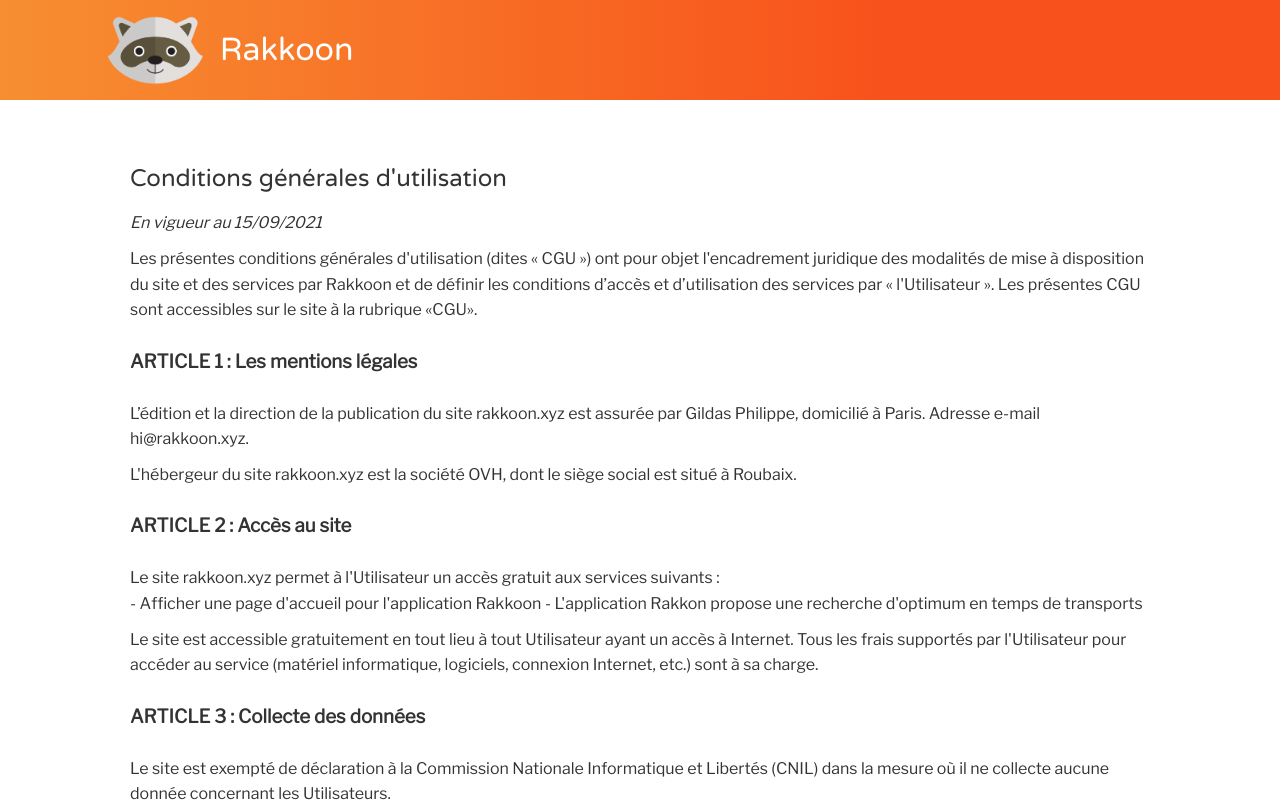
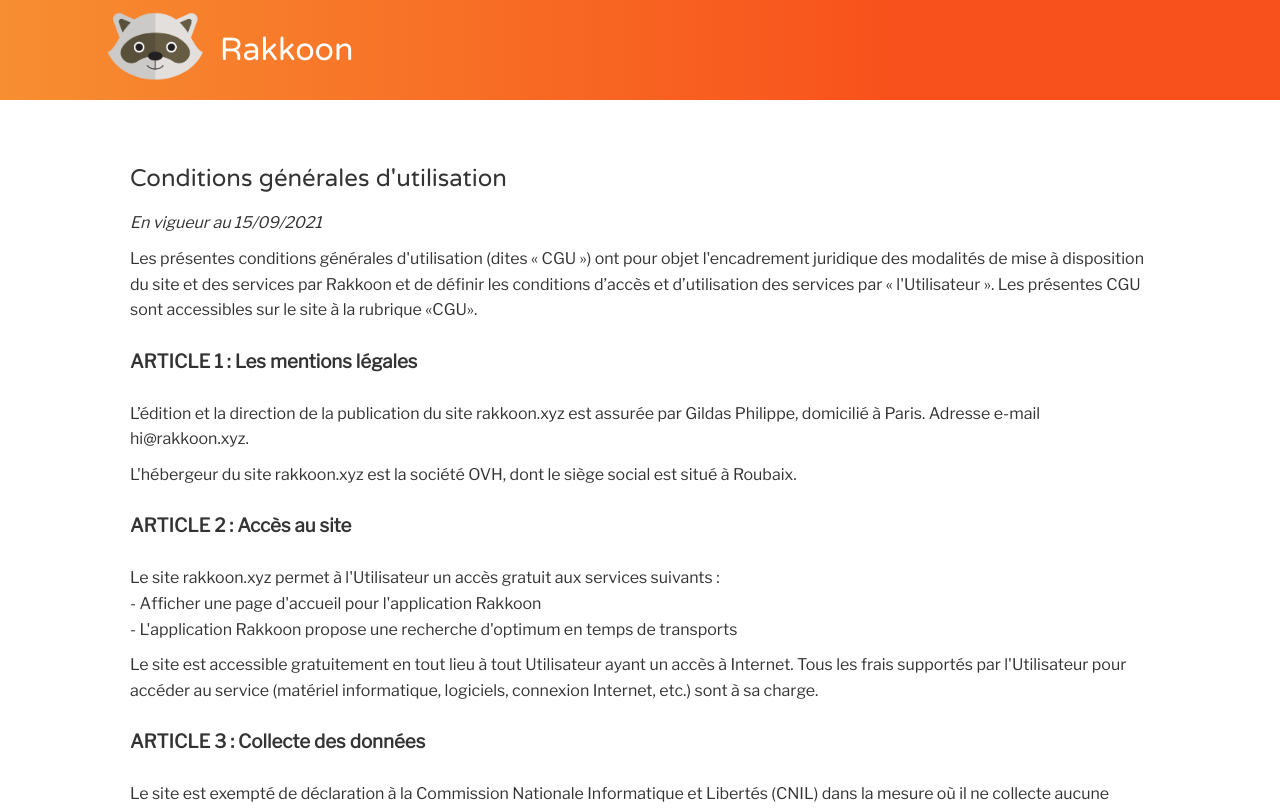
Before and after one commit to Rakkoon-app/rakkoon-homepage, a plain HTML site: page privacy-policy.html in a window 1280 px wide. Shown: the top 810 px of the page. Drawn offline with nearby package versions, Linux system fonts and the light colour scheme.

Commit message:
Minor fixes

```diff
--- a/css/style.css
+++ b/css/style.css
@@ -70,6 +70,10 @@ img {
 .navbar .flex {
   justify-content: flex-start;
   padding: 1em;
+}
+
+.navbar a {
+  color: #fff;
 }
 
 /* Showcase */
--- a/privacy-policy.html
+++ b/privacy-policy.html
@@ -14,7 +14,7 @@
     <!-- Navbar -->
     <div class="navbar">
         <div class="container flex">
-            <img src="images/rakkoon-logo.png" alt=""> <h1 class="logo">Rakkoon</h1>
+            <a href="/"><img src="images/rakkoon-logo.png" alt=""></a> <a href="/"><h1 class="logo">Rakkoon</h1></a>
         </div>
     </div>
 
@@ -42,8 +42,8 @@
 
     <p>
         Le site rakkoon.xyz  permet à l'Utilisateur un accès gratuit aux services suivants :<br>
-        - Afficher une page d'accueil pour l'application Rakkoon
-        - L'application Rakkon propose une recherche d'optimum en temps de transports
+        - Afficher une page d'accueil pour l'application Rakkoon<br>
+        - L'application Rakkoon propose une recherche d'optimum en temps de transports
     </p>
     <p>
         Le site est accessible gratuitement en tout lieu à tout Utilisateur ayant un accès à Internet. Tous les frais supportés par l'Utilisateur pour accéder au service (matériel informatique, logiciels, connexion Internet, etc.) sont à sa charge.
```
Also changed, not shown: index.html (+1 -1 lines).
